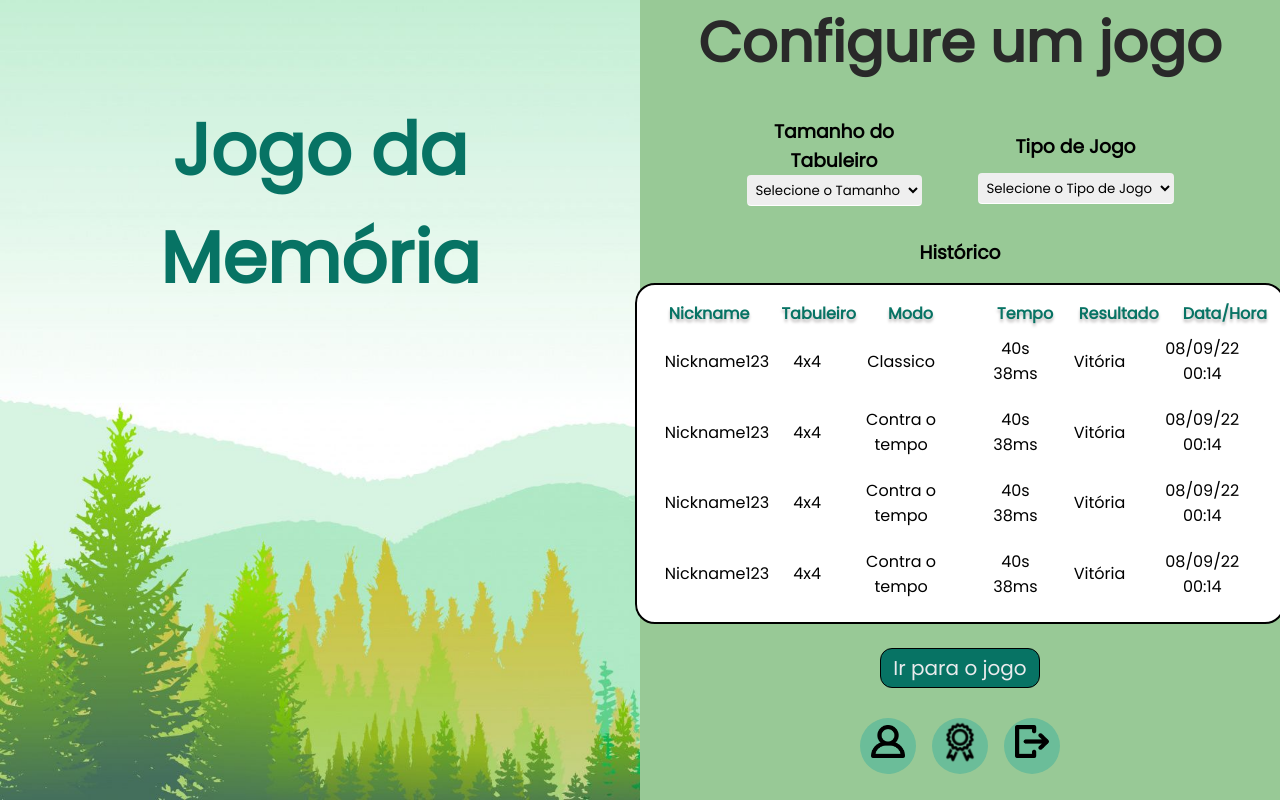
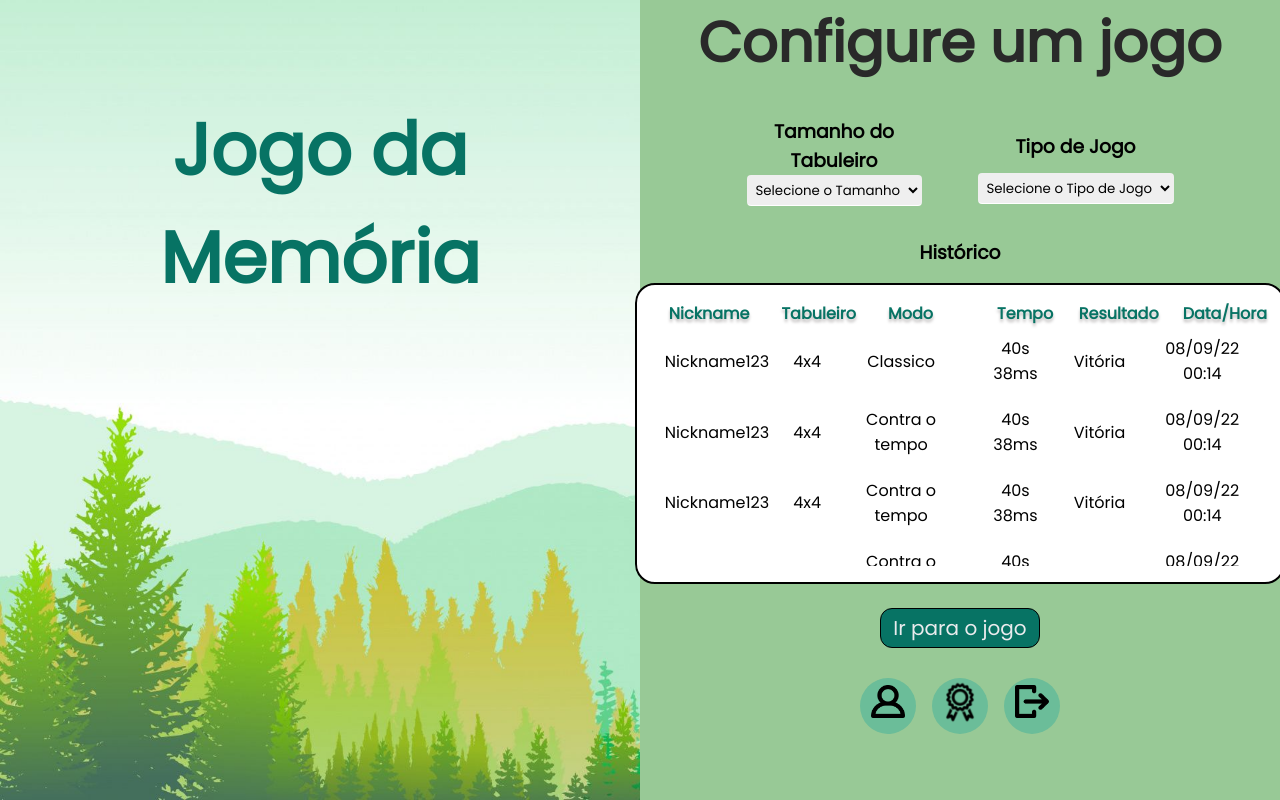
Before and after one commit to camillebobsin/si401-memory-game, a PHP site: page /menu.html in a window 1280 px wide. Run offline with PHP 8.4, Linux system fonts and the light colour scheme.

Commit message:
table-fix

```diff
--- a/styles/menu.css
+++ b/styles/menu.css
@@ -51,7 +51,7 @@ select{
 
 .history-table tbody{
     overflow-y: scroll;
-    height: 35vh;
+    height: 30vh;
 }
 
 .history-table thead tr{
```
